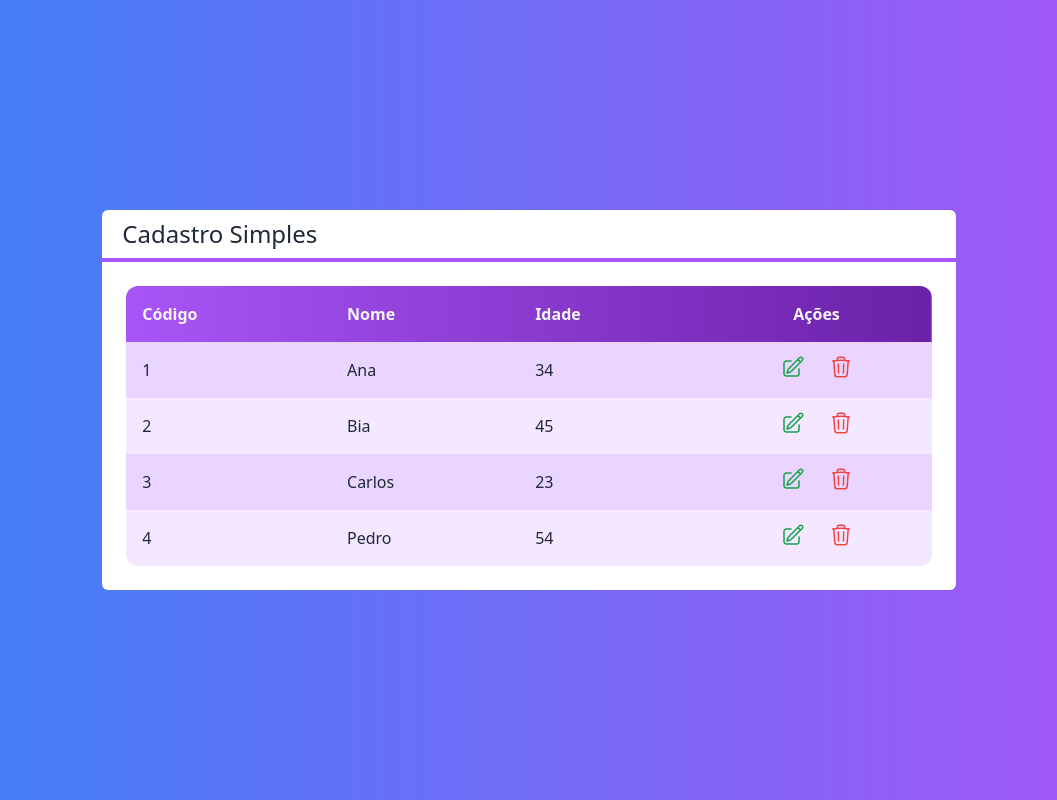
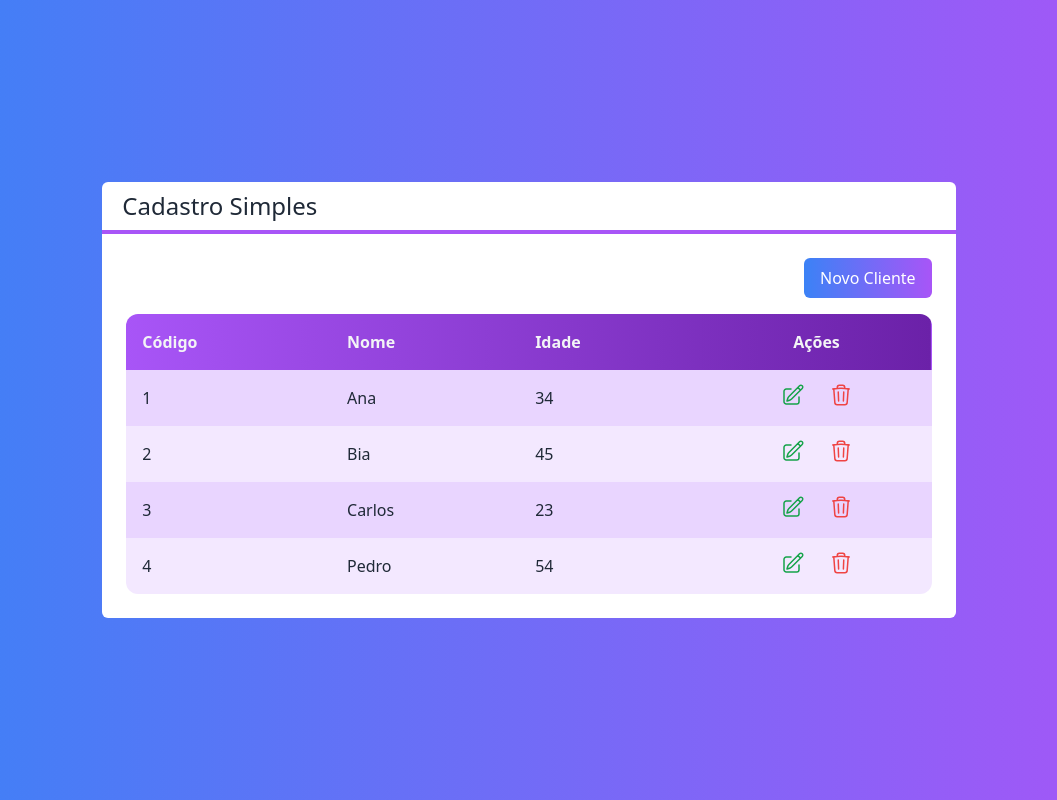
Before and after one commit to adormundo/next-crud, a Next.js app: page / in a window 1280 px wide. Shown: the whole page, without its empty margins (111-1168 px from the left). Built offline with nearby package versions, Linux system fonts and the light colour scheme.

Commit message:
Componente Botão

```diff
--- /dev/null
+++ b/src/components/Botoa.tsx
@@ -0,0 +1,20 @@
+interface BotaoProps {
+  className?: string
+  cor?: 'green' | 'blue' | 'gray'
+  children: any
+}
+
+export default function Botao(props: BotaoProps) {
+  const cor = props.cor ?? 'gray'
+
+  return (
+    <button
+      className={`
+        bg-gradient-to-r from-${cor}-400 to-${cor}-700
+        text-white px-4 py-2 rounded-md ${props.className}
+      `}
+    >
+      {props.children}
+    </button>
+  )
+}
--- a/src/pages/index.tsx
+++ b/src/pages/index.tsx
@@ -1,3 +1,4 @@
+import Botao from "../components/Botoa";
 import Layout from "../components/Layout";
 import Tabela from "../components/Tabela";
 import Cliente from "../core/Cliente";
@@ -24,6 +25,9 @@
       text-white
     `}>
       <Layout titulo="Cadastro Simples">
+        <div className="flex justify-end">
+          <Botao cor={'green'} className="mb-4">Novo Cliente</Botao>
+        </div>
         <Tabela clientes={clientes} clienteSelecionado={clienteSelecionado} clienteExcluido={clienteExcluido}></Tabela>
       </Layout>
     </div>
--- a/tailwind.config.js
+++ b/tailwind.config.js
@@ -2,6 +2,11 @@
 module.exports = {
   content: [
     './src/**/*.tsx',
+  ],
+  safelist: [
+    /^bg-/,
+    /^to-/,
+    /^from-/,
   ],
   theme: {
     extend: {},
```
